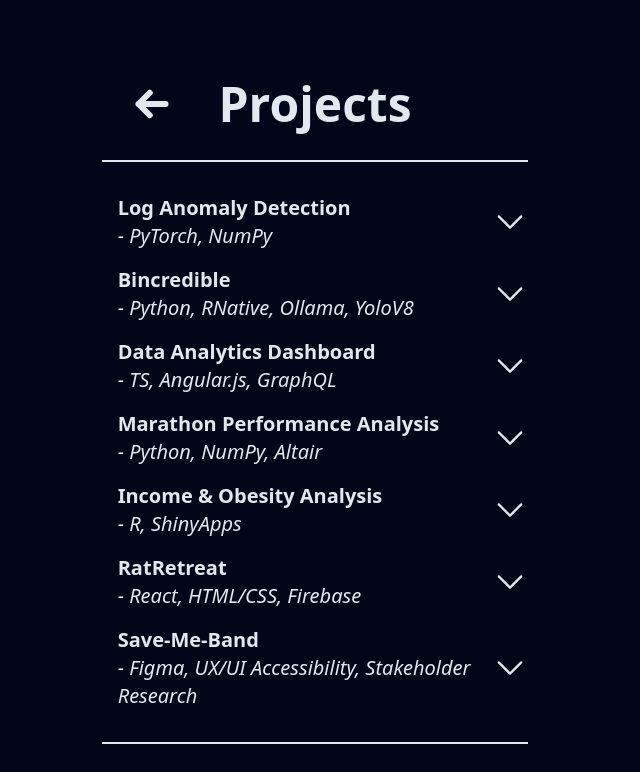
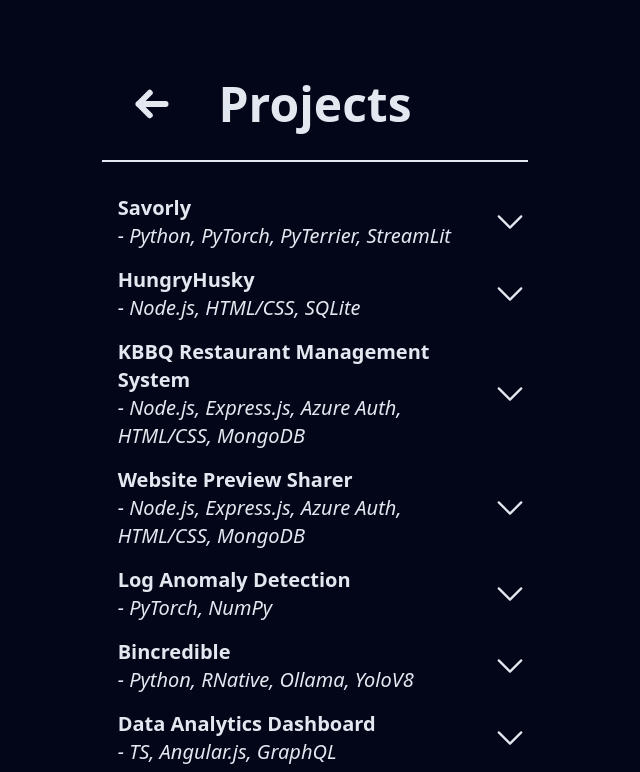
Before and after one commit to seanl26/portfolio, a React (Vite) app: page /projects in a window 1280 px wide. Shown: the top 772 px of the page, without its empty margins (325-965 px from the left). Built offline with nearby package versions, Linux system fonts and the light colour scheme.

Commit message:
new projects

```diff
--- a/src/pages/Home.tsx
+++ b/src/pages/Home.tsx
@@ -77,11 +77,11 @@
 
       {/* main content for about goes here */}
       <section className="flex flex-col font-medium relative mx-auto w-11/12 sm:w-3/4 md:w-7/12 lg:w-5/12 xl:w-2/6 space-y-5 text-base sm:text-lg md:text-xl px-2 sm:px-5">
-        <p> hey, welcome to my page! 👋</p>
+        <p> hey, welcome to my corner of the internet! 👋</p>
         <p>
           i'm an undergraduate at the <a href="https://www.washington.edu" className="hover:text-blue-300 underline">university of washington</a> studying <a href="https://ischool.uw.edu/" className="hover:text-blue-300 underline">informatics</a>, concentrating in software development and data science.
         </p>
-        <p>i'm especially interested in AI/ML applications and data analysis, but love to learn a bit of everything! i am also passionate about sustainibility and accessibility.</p>
+        <p>i'm especially interested in AI/ML applications and data analysis, but i love to learn a bit of everything! i am also passionate about sustainibility and accessibility.</p>
         <p>feel free to reach out using the links below, i would love to get to know you!</p>
         <p className="text-center">→ &nbsp; check out my <span className="font-bold hover:text-blue-300 underline"><Link to="/projects">projects</Link></span> &nbsp; ←</p>
 
--- a/src/pages/Projects.tsx
+++ b/src/pages/Projects.tsx
@@ -48,6 +48,43 @@
       <section className="flex flex-col relative mx-auto w-11/12 sm:w-3/4 md:w-7/12 lg:w-5/12 xl:w-2/6 space-y-5">
 
         <div className="flex flex-col justify-start text-base sm:text-lg md:text-xl items-start pl-4 gap-4">
+
+          <ProjectDiv
+            id="recipeRecs"
+            title="Savorly"
+            stack=" - Python, PyTorch, PyTerrier, StreamLit"
+            description="Savorly is an interactive recipe recommendation app that blends keyword search and semantic embeddings to help users discover recipes through natural language queries. A relevance slider and personalized recommendations adapt results to both exploratory browsing and specific lookups."
+            site="Github"
+            link="https://github.com/seanl26/info376-Savorly"
+          />
+
+          <ProjectDiv
+            id="hungryhusky"
+            title="HungryHusky"
+            stack=" - Node.js, HTML/CSS, SQLite"
+            description="HungryHusky is a full-stack restaurant reservation platform that lets users browse and filter local restaurants, view detailed information and menus, and book future reservations. It supports authenticated user accounts, persistent sessions, dynamic ratings from user reviews, and personalized profiles for managing upcoming bookings."
+            site="Github"
+            link="https://github.com/seanl26/HungryHusky"
+          />
+
+          <ProjectDiv
+            id="kbbqManagement"
+            title="KBBQ Restaurant Management System"
+            stack=" - Node.js, Express.js, Azure Auth, HTML/CSS, MongoDB"
+            description="Built a fun little full-stack web application for kbbq managers to keep their kbbq restaurant organized. Managers can add/remove tables, clock servers in and out, and assign client parties to a table and server!"
+            site="Github"
+            link=""
+          />
+
+          <ProjectDiv
+            id="websharer"
+            title="Website Preview Sharer"
+            stack=" - Node.js, Express.js, Azure Auth, HTML/CSS, MongoDB"
+            description="A full-stack web application for sharing links with auto-generated previews, built with Azure authentication, a REST API, and a MongoDB-backed real-time feed with commenting/like features on each preview post."
+            site="website"
+            link="https://www.seanliu.me"
+          />
+
           <ProjectDiv
               id="LogDetection"
               title="Log Anomaly Detection"
@@ -79,8 +116,10 @@
             title="Marathon Performance Analysis"
             stack=" - Python, NumPy, Altair"
             description="Created several visualizations with the Altair library displaying three centuries of marathon result times, analyzing trends by year, event, age, gender, and environmental factors like temperature."
-            site="Project PDF"
+            site="Project Jupyter Notebook PDF"
             link={marathon}
+            site2="Github"
+            link2="https://github.com/seanl26/Analyzing-Running-Performance"
           />
           <ProjectDiv
             id="IncomeAndObesity"
```
Also changed, not shown: 1 other file (tests, documents, lock files or other folders).
